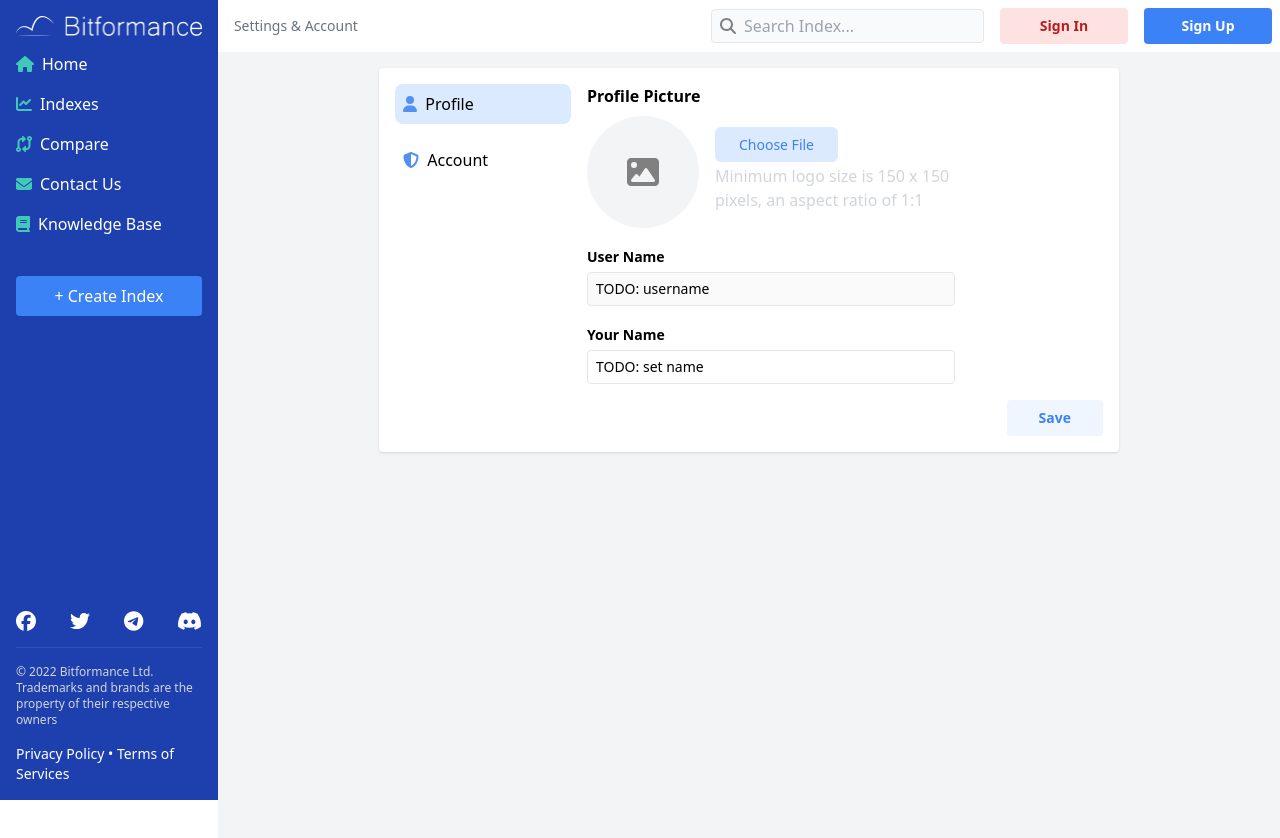
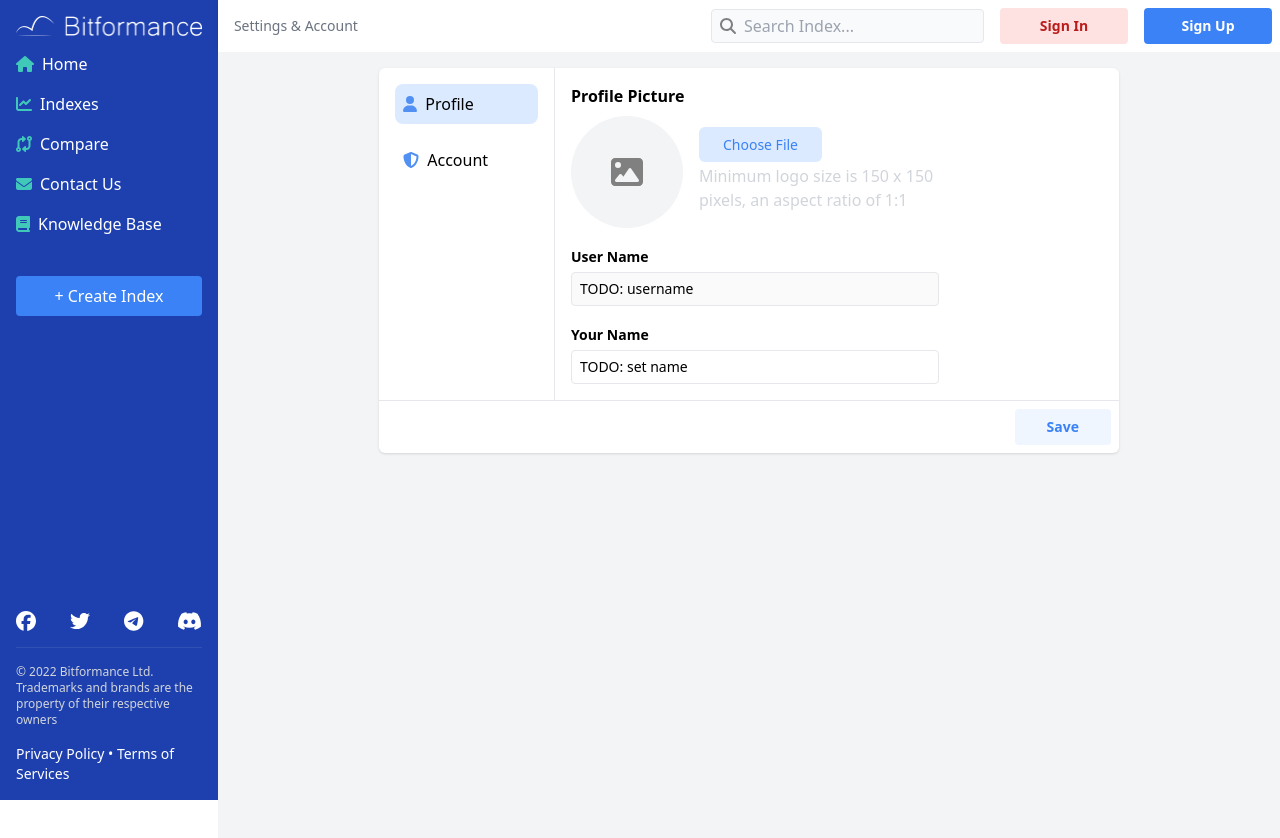
Before and after one commit to asdfstudio/bitformance, a React (Create React App) app: page /settings in a window 1280 px wide. Shown: the top 838 px of the page. Built offline with nearby package versions, Linux system fonts and the light colour scheme.

Commit message:
settings

```diff
--- a/src/pages/SettingsPage.js
+++ b/src/pages/SettingsPage.js
@@ -12,7 +12,7 @@ export default function SettingsPage() {
 	}
 
 	const ProfileForm = () => (
-		<div className="space-y-4">
+		<div className="pt-4 pb-4 space-y-4">
 			<div>
 				<h1 className="font-bold mb-2">Profile Picture</h1>
 				<BFUploadImage />
@@ -39,9 +39,9 @@ export default function SettingsPage() {
 
 	return(
 		<div className="bg-gray-100 h-screen p-4">
-			<div className="bg-white rounded shadow mx-auto max-w-[740px] p-4">
+			<div className="bg-white rounded-md shadow mx-auto max-w-[740px]">
 				<div className="flex flex-row gap-4">
-					<div className="w-44 space-y-4">
+					<div className="w-44 space-y-4 p-4 border-r">
 						<p onClick={() => setTabSelected('profile')} className={tabSelected === 'profile' ? selected : notSelected}>
 							<BFIcon iconName="profile" color="#5390F4" />
 							&nbsp;&nbsp;Profile
@@ -53,7 +53,7 @@ export default function SettingsPage() {
 					</div>
 					{ tabSelected === 'profile' ? <ProfileForm /> : <AccountForm /> }
 				</div>
-				<div className="mt-4 	text-right">
+				<div className="p-2 border-t text-right">
 {/*					<button className="w-full text-sm rounded bg-blue-50 hover:bg-blue-200 font-bold text-blue-500 py-2" onClick={() => setShowModalType('SIGN_UP')}>Cancel</button>
 */}					<button className="px-8 text-sm rounded bg-blue-50 hover:bg-blue-200 font-bold text-blue-500 py-2" onClick={() => saveProfile()}>Save</button>
 
```
